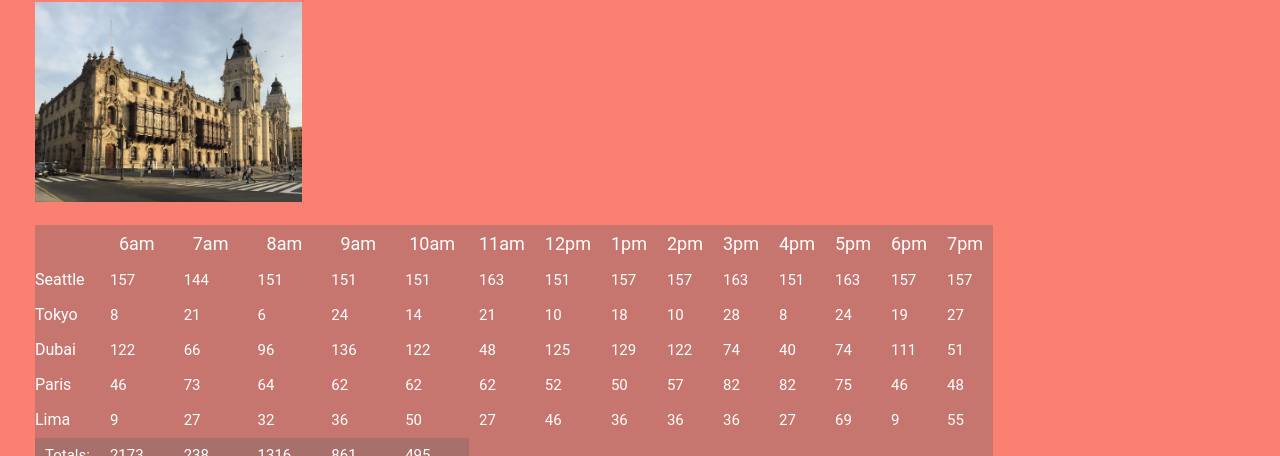
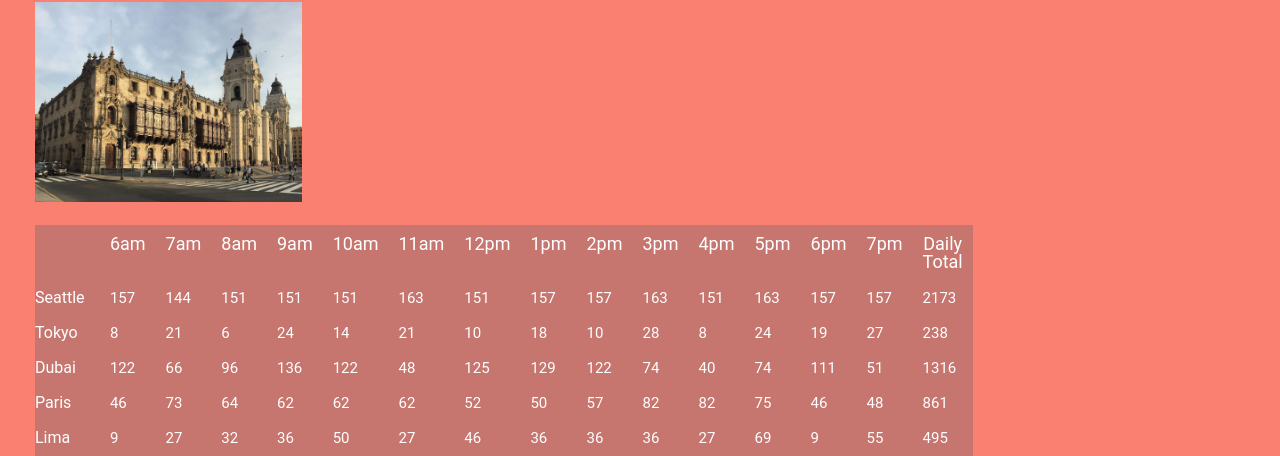
Before and after one commit to CodeFellows-work/cookie-stand, a plain HTML site: page salespage.html in a window 1280 px wide. Shown: the part 496-952 px from the top of the page. Drawn offline with Linux system fonts and the light colour scheme.

Commit message:
Updated functionality of salepage

```diff
--- a/js/app.js
+++ b/js/app.js
@@ -1,5 +1,4 @@
 'use strict';
-
 
 // Constructor, object for Location
 function Locations(name, photo, min, max, avgCustomer) {
@@ -34,22 +33,28 @@ let formElement = document.getElementById('newLocation');
 // Create a function for the form
 function handleSubmit(event) {
   event.preventDefault();
+  // input from will be used in JavaScript
   let name = event.target.name.value;
   let photo = event.target.photo.value;
   let min = event.target.min.valueAsNumber;
   let max = event.target.max.valueAsNumber;
   let avgCustomer = event.target.avgCustomer.valueAsNumber;
+  // create new location
   const LocationFromForm = new Locations(name, photo, min, max, avgCustomer);
+  // push the new location into the location array
   locationsArray.push(LocationFromForm);
-  for(let i = 4; i > -1;i--){
-  let rows = document.getElementById('salesTable');
-  rows.deleteRow(i);
-  }
   LocationFromForm.getCustomer();
   LocationFromForm.generateSales();
-  renderTable();
+  // wipe any existing data so that, render with new data occurs
+  tableElement.innerHTML = '';
+  renderHeader();
+  renderAllStores();
+  wrapFooter();
+  // LocationFromForm.render();
+  // renderTable();
   event.target.reset();
 }
+// form listener for events
 formElement.addEventListener('submit', handleSubmit);
 // An array is created for operating hours
 const operatingHours = ['6am', '7am','8am','9am','10am','11am','12pm','1pm','2pm','3pm','4pm','5pm','6pm','7pm'];
@@ -70,7 +75,7 @@ Locations.prototype.generateSales = function() {
     this.hourlySales.push(cookiesSold);
   }
 }
-// A loop is created to generate the sales or perform the math for each loaction, so that the values of each loaction or object is updated with the recent calculated sales. The locations are pulled from the 'locationsArray' followed by the incrementing index and the render method.
+// A loop is created to generate the sales or perform the math for each location, so that the values of each location or object is updated with the recent calculated sales. The locations are pulled from the 'locationsArray' followed by the incrementing index and the render method.
 for(let i=0; i< locationsArray.length; i++){
   locationsArray[i].generateSales();
 }
@@ -78,11 +83,14 @@ for(let i=0; i< locationsArray.length; i++){
 const locationDivElement = document.getElementById("locations");
 // Create a prototype method to render the content of each locations name, and image
 Locations.prototype.render = function() {
+  // create the article element that will house the content
   const locationArticle = document.createElement('article');
   locationDivElement.appendChild(locationArticle);
+  // create the heading for the content
   const h2Element = document.createElement('h2');
   h2Element.textContent = this.name;
   locationArticle.appendChild(h2Element);
+  // images of each location
   const imgElement = document.createElement('img');
   imgElement.setAttribute('src', this.photo);
   imgElement.setAttribute('alt', this.name);
@@ -93,35 +101,55 @@ Locations.prototype.render = function() {
 for(let i=0; i< locationsArray.length; i++){
   locationsArray[i].render();
 }
-// Create a normal global function so that you can render the table at the start, then also call it again with new data once you enter data into the form.
-function renderTable() {
-  // Create am article element to house the table
+ //Create am article element to house the table
   const locationArticle = document.createElement('article');
   locationDivElement.appendChild(locationArticle);
   // Creat the table element
   const tableElement = document.createElement('table');
   tableElement.setAttribute('id', 'salesTable');
   locationArticle.appendChild(tableElement);
-  // Create the header for the table
+// Create a normal global function so that you can render the table at the start, then also call it again with new data once you enter data into the form.
+function renderHeader() {
+  // a new row is created
+  const trElementOne = document.createElement('tr');
+  tableElement.appendChild(trElementOne);
+
   const thElement = document.createElement('th');
-  tableElement.appendChild(thElement);
+  trElementOne.appendChild(thElement);
   // A loop is created to push the operating hours into the headers of the table. This uses the operating hours array to index through each hour.
   for(let i = 0; i < operatingHours.length; i++){
   const thElement = document.createElement('th');
   thElement.textContent = operatingHours[i];
-  tableElement.appendChild(thElement);
+  trElementOne.appendChild(thElement);
   }
+  const thElementOne = document.createElement('th');
+  thElementOne.textContent = 'Daily Total';
+  trElementOne.appendChild(thElementOne);
+}
   // Another loop is created with a nested loop, so that each location will display in the first column, or literally into five rows with the location name. For each location, the hourly sales number will output using the 'locationsArray' which will index first through the 'locationsArray', and then the hourly sales, which will index through, and the next increment in the locationsArray occurs afterwards.
-  for(let j = 0; j < locationsArray.length; j++){
+  //for(let j = 0; j < locationsArray.length; j++){
+  Locations.prototype.renderStore = function(){
   const trElement = document.createElement('tr');
-  trElement.textContent = locationsArray[j].name;
+  trElement.textContent = this.name;
   tableElement.appendChild(trElement);
-    for(let k = 0; k < operatingHours.length; k++){
+    for(let i = 0; i < operatingHours.length; i++){
     const tdElement = document.createElement('td');
-    tdElement.textContent = locationsArray[j].hourlySales[k];
+    tdElement.textContent = this.hourlySales[i];
     trElement.appendChild(tdElement);
     }
+    const tdElementTotal = document.createElement('td');
+    tdElementTotal.textContent = this.grandTotal;
+    trElement.appendChild(tdElementTotal);
   }
+  function renderAllStores() {
+    for(let i =0; i < locationsArray.length; i++){
+      console.log(locationsArray);
+      locationsArray[i].renderStore();
+    }
+  }
+
+  //}
+  function wrapFooter() {
   // A table footer is created with the footer element
   const tfootElement = document.createElement('tfoot');
   tfootElement.setAttribute('id', 'tfooter');
@@ -131,10 +159,22 @@ function renderTable() {
   trFootElement.textContent = "Totals: "
   tfootElement.appendChild(trFootElement);
   // A loop is created to go through the locationsArray and bring back the grand total of sales for each location, and put it into cell within the footer. This will also output the location name along with a message.
-  for(let j = 0; j<locationsArray.length; j++){
+  let grandHourlyTotal =0;
+  for(let i = 0; i<operatingHours.length; i++){
+    let hourTotal = 0;
+    for(let j =0; j< locationsArray.length; j++){
+      let salesAtThisStoreThisHour = locationsArray[j].hourlySales[i];
+      hourTotal += salesAtThisStoreThisHour;
+      grandHourlyTotal += salesAtThisStoreThisHour;
+    }
   const trFootElement = document.createElement('td');
-  trFootElement.textContent = locationsArray[j].grandTotal + ' Total Cookies Sold at ' +locationsArray[j].name;
+  trFootElement.textContent = hourTotal;
   tfootElement.appendChild(trFootElement);
     }
+  const trFootTotal = document.createElement('td');
+  trFootTotal.textContent = grandHourlyTotal;
+  tfootElement.appendChild(trFootTotal);
   }
-renderTable();
+renderHeader();
+renderAllStores();
+wrapFooter();
--- a/salespage.html
+++ b/salespage.html
@@ -37,17 +37,12 @@
           <label>Enter the average amount of customers:</label>
           <input id ='avgCustomer' name='avgCustomer' type="number" step='any' placeholder='Average Customers'/><br><br>
         </fieldset>
-        <button type='submit' onClick ="removeTable()">Submit Location</button>
+        <button type='submit'>Submit Location</button>
         </form>
         </div>
     </main>
   </body>
   <script src="js/app.js">
-  function removeTable('tfooter')
-    {
-        var tbl = document.getElementById('tfooter');
-        if(tbl) tbl.parentNode.removeChild(tbl);
-    }
 
   </script>
 </html>
```
